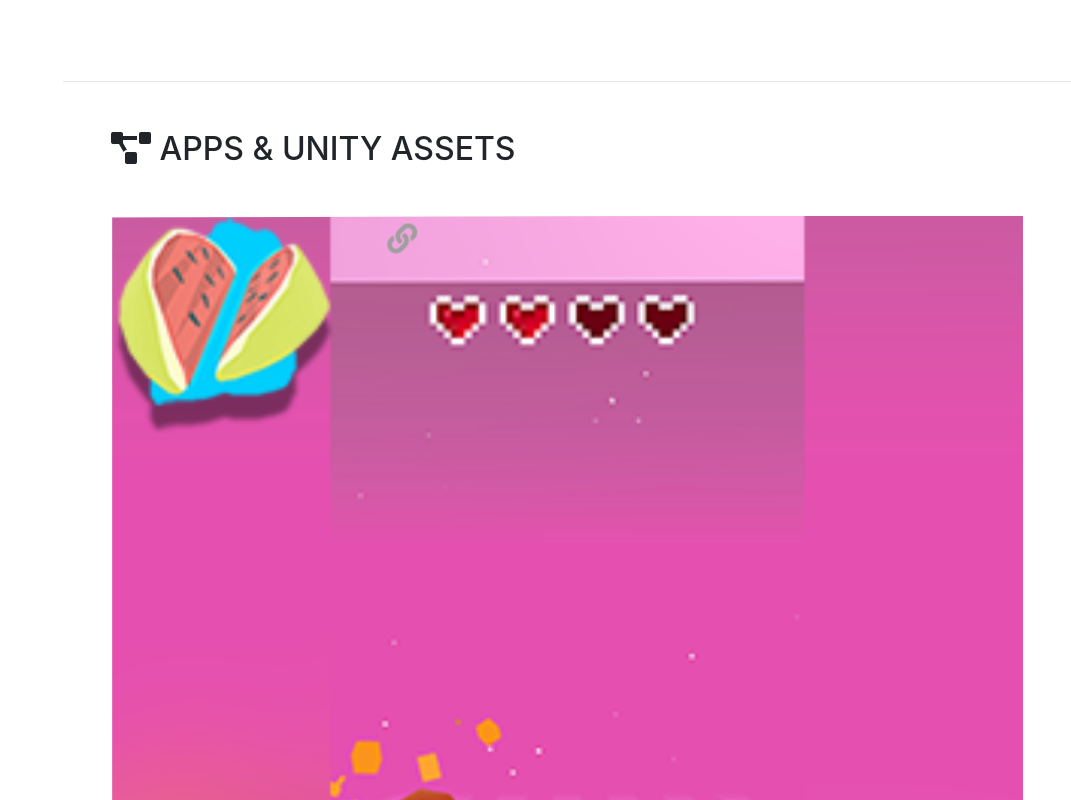
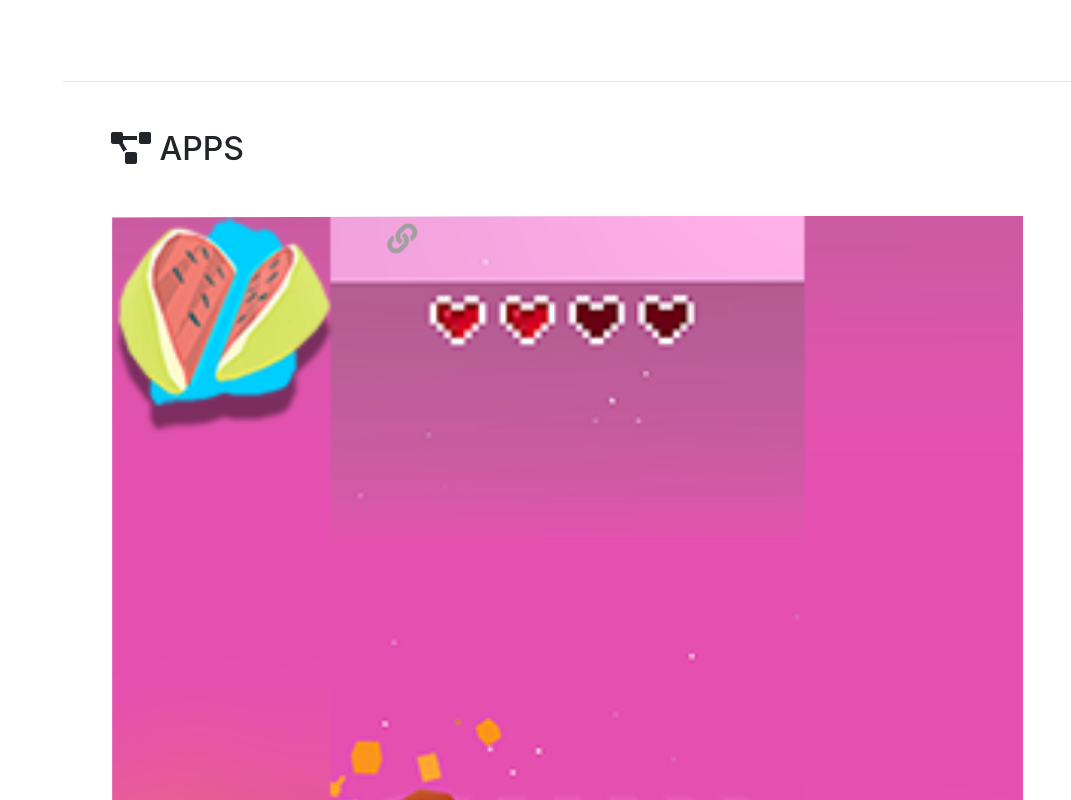
Before and after one commit to BMichalFreeman/BMFreeman, a website with bundled scripts: page index.html in a window 1280 px wide. Shown: the part 1520-2320 px from the top of the page, without its empty margins (209-1280 px from the left). Built offline with nearby package versions, Linux system fonts and the light colour scheme; a web font is replaced by a local one.

Commit message:
SomeNewUpdate

```diff
--- a/index.html
+++ b/index.html
@@ -96,7 +96,7 @@
       <section class="resume-section p-3 p-lg-5 d-flex flex-column" id="Projects">
         <div class="my-auto">
 
-    <h2 class="mb-5"><i class="fas fa-project-diagram"></i> Apps &amp; Unity assets</h2>
+    <h2 class="mb-5"><i class="fas fa-project-diagram"></i> Apps </h2>
       <!--Swiper Starts here-->
   <div class="swiper-container">
     <div class="swiper-wrapper">
@@ -112,7 +112,7 @@
 
         <div class="swiper-slide">
         <div class="imgBx">
-          <img class="imageInBox" src="img/PersonalWeb.png"><a href="" target="_blank"><i class="fa-li fa fa-link"></i></a>
+          <img class="imageInBox" src="img/PersonalWeb.png"><a href="https://play.google.com/store/apps/details?id=com.BMF.FruitySplit" target="_blank"><i class="fa-li fa fa-link"></i></a>
         </div>
         <div class="details">
           <p class="swipeImg">Fruity Split<br><span>App game</span></p>
@@ -124,7 +124,7 @@
           <img class="imageInBox" src="img/C++Game.png"><a href="" target="_blank"><i class="fa-li fa fa-link"></i></a>
         </div>
         <div class="details">
-          <p class="swipeImg">Ads Made Easy<br><span>Unity asset</span></p>
+          <p class="swipeImg">Swirly Racer<br><span>App game</span></p>
         </div>
       </div>
 
```
Also changed, not shown: img/C++Game.png.
